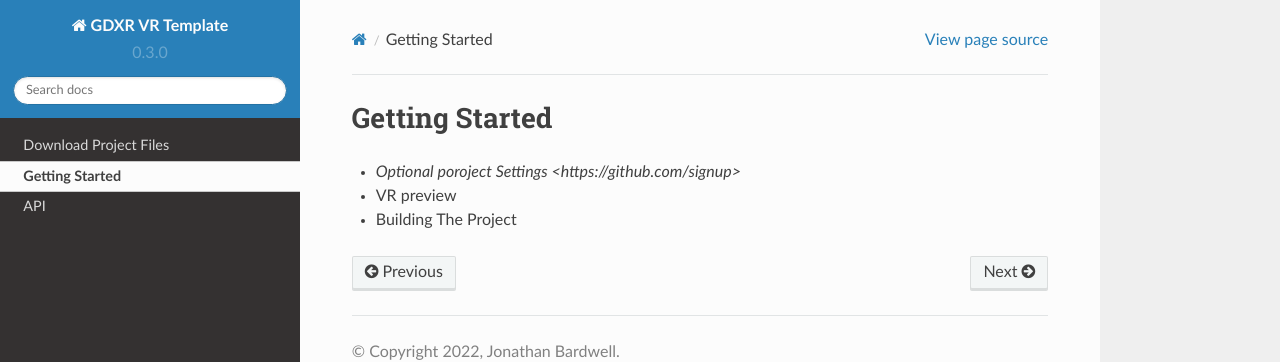
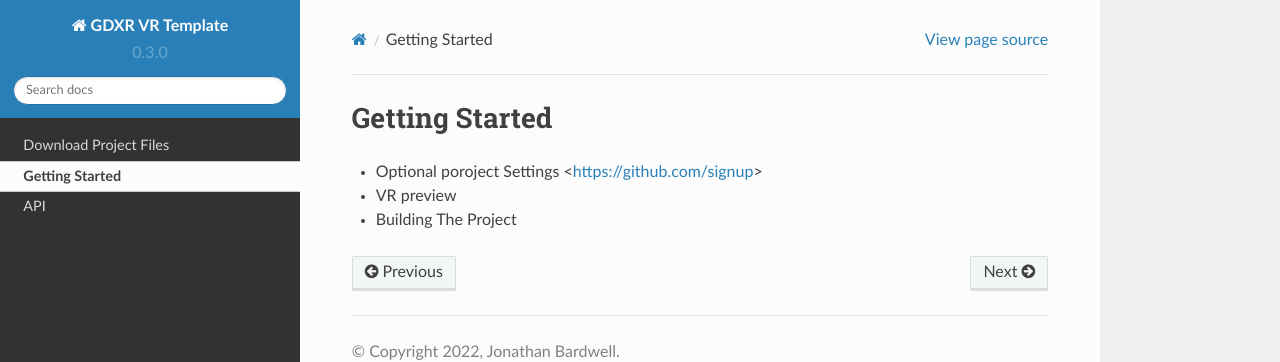
Before and after one commit to jonathan9232/GDXR-VR-Template-Documentation, a Sphinx documentation site: the page built from docs/source/GettingStarted.rst, in a window 1280 px wide. Shown: the top 362 px of the page. Built offline with Sphinx 7.4.7 and the Read the Docs theme 2.0.0, drawn with Linux system fonts in a browser that asks for light colours.

```diff
--- a/docs/source/GettingStarted.rst
+++ b/docs/source/GettingStarted.rst
@@ -1,6 +1,6 @@
 Getting Started
 ---------------
 
-* `Optional poroject Settings <https://github.com/signup>`
+* Optional poroject Settings <https://github.com/signup>
 * VR preview
 * Building The Project
```
